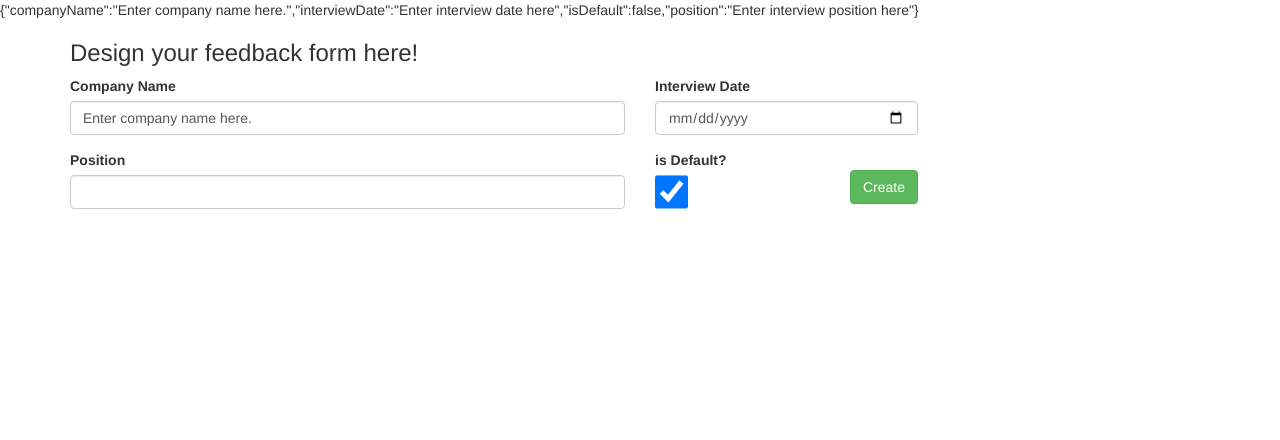
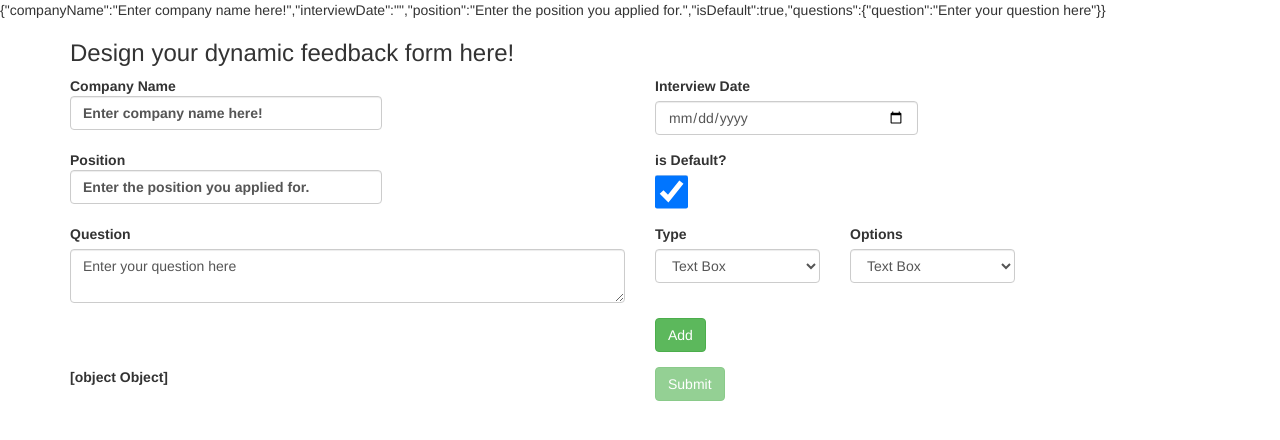
Before and after one commit to kulaganathan/feedback-ui, an Angular app: page / in a window 1280 px wide. Shown: the top 440 px of the page. Built offline with nearby package versions, Linux system fonts and the light colour scheme.

Commit message:
Added basic dynamic form

```diff
--- a/src/app/app.module.ts
+++ b/src/app/app.module.ts
@@ -1,6 +1,8 @@
 import { BrowserModule } from '@angular/platform-browser';
 import { NgModule } from '@angular/core';
 import {FormsModule} from '@angular/forms';
+import { ReactiveFormsModule } from '@angular/forms';
+
 
 import { AppRoutingModule } from './app-routing.module';
 import { AppComponent } from './app.component';
@@ -14,7 +16,8 @@ import { QuestionnaireFormComponent } from './questionnaire/questionnaire-form/q
   imports: [
     BrowserModule,
     FormsModule,
-    AppRoutingModule
+    AppRoutingModule,
+    ReactiveFormsModule
   ],
   providers: [],
   bootstrap: [AppComponent]
--- a/src/app/questionnaire/questionnaire-form/questionnaire-form.component.html
+++ b/src/app/questionnaire/questionnaire-form/questionnaire-form.component.html
@@ -1,35 +1,74 @@
 {{diagnostic}}
 
 <div id="questionnaire-form" class="container">
+
     <div class="row">
-    <div class="col-md-12"><h3>Design your feedback form here!</h3></div>
+        <div class="col-md-12">
+            <h3>Design your dynamic feedback form here!</h3>
+        </div>
     </div>
     <div class="row">
-    <form #questionnaireForm="ngForm">
+        <form [formGroup]="questionnaireForm" (ngSubmit)="onSubmit()">
             <div class="form-row">
                 <div class="form-group col-md-6">
-                <label for="companyName">Company Name</label>
-                <input type="text" size="30" maxlength="30" class="form-control" id="companyName" name="companyName"
-                    [(ngModel)]="model.companyName" required>
+                    <label for="companyName">Company Name
+                        <input type="text" size="30" maxlength="30" class="form-control" id="companyName"
+                            name="companyName" formControlName="companyName" required>
+                    </label>
                 </div>
                 <div class="form-group col-md-3">
                     <label for="interviewDate">Interview Date </label>
-                <input type="date" size="15" maxlength="15" class="form-control input-group-date" id="interviewDate" name="interviewDate"
-                    required>
+                    <input type="date" size="15" maxlength="15" class="form-control input-group-date" id="interviewDate"
+                        name="interviewDate" formControlName="interviewDate" required>
                 </div>
             </div>
             <div class="form-row">
                 <div class="form-group col-md-6">
-                <label for="position">Position</label>
-                <input type="text" size="15" maxlength="15" class="form-control" id="position" name="position">
+                    <label for="position">Position
+                        <input type="text" size="30" maxlength="30" class="form-control" id="position" name="position"
+                            formControlName="position" required>
+                    </label>
                 </div>
                 <div class="form-group col-md-2">
                     <label for="isDefault">is Default?</label>
-                <input type="checkbox" class="form-control" id="isDefault" name="isDefault" checked required>
+                    <input type="checkbox" class="form-control" id="isDefault" formControlName="isDefault"
+                        name="isDefault" checked required>
+                </div>
+            </div>
+            <div class="form-row" formGroupName="questions">
+                <div class="form-group col-md-6">
+                    <label for="question">Question</label>
+                    <textarea class="form-control" formControlName="question"></textarea>
                 </div>
                 <div class="form-group col-md-2">
-                <div><br/></div>
-                <button type="submit" class="btn btn-success">Create</button>
+                    <label for="questionType">Type</label>
+                    <select class="form-control">
+                        <option value="textBox">Text Box</option>
+                        <option value="textArea">Text Area</option>
+                        <option value="dropDown">Drop Down</option>
+                        <option value="radioButton">Radio Button</option>
+                    </select>
+                </div>
+                <div class="form-group col-md-2">
+                    <label for="questionOptions">Options</label>
+                    <select class="form-control">
+                        <option>Text Box</option>
+                        <option>Text Area</option>
+                        <option>Drop Down</option>
+                        <option>Radio Button</option>
+                    </select>
+                </div>
+                <div class="form-group col-md-3">
+                    <br />
+                    <button type="button" class="btn btn-success">Add</button>
+                </div>
+            </div>
+            <div class="form-row">
+                <div class="form-group col-md-6">
+                    <label>{{this.questionnaireForm.value}}</label>
+                </div>
+                <div class="form-group col-md-3">
+                    <button type="submit" [disabled]="!questionnaireForm.valid" class="btn btn-success">Submit</button>
                 </div>
             </div>
         </form>
--- a/src/app/questionnaire/questionnaire-form/questionnaire-form.component.ts
+++ b/src/app/questionnaire/questionnaire-form/questionnaire-form.component.ts
@@ -1,4 +1,6 @@
 import { Component, OnInit } from '@angular/core';
+import { FormBuilder, FormGroup, FormArray, FormControl, Validators } from '@angular/forms';
+
 import { Questionnaire } from '../questionnaire';
 
 @Component({
@@ -11,11 +13,22 @@ export class QuestionnaireFormComponent {
   model = new Questionnaire('Enter company name here.', 'Enter interview date here', false, 'Enter interview position here');
   submitted = false;
 
+  constructor(private fb: FormBuilder) { }
+
+  get diagnostic() { return JSON.stringify(this.questionnaireForm.value); }
+
   onSubmit() {
-    this.submitted = true;
+    alert("Form submitted.");
   }
 
-  get diagnostic() { return JSON.stringify(this.model); }
-
+  questionnaireForm = this.fb.group({
+    companyName: ['Enter company name here!', Validators.required],
+    interviewDate: [''],
+    position: ['Enter the position you applied for.'],
+    isDefault: [true],
+    questions: this.fb.group({
+      question: ['Enter your question here'],
+    })
+  });
 
 }
```
Lines whose indentation alone changed are shown as unchanged.
